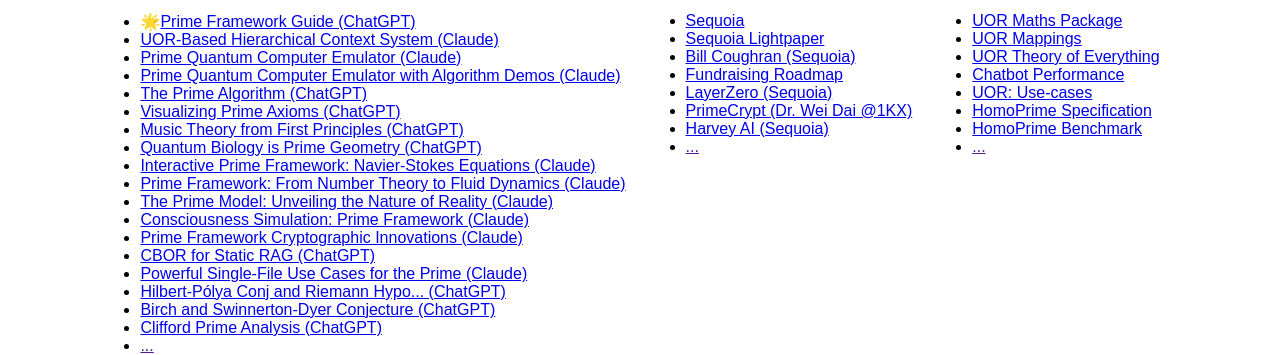
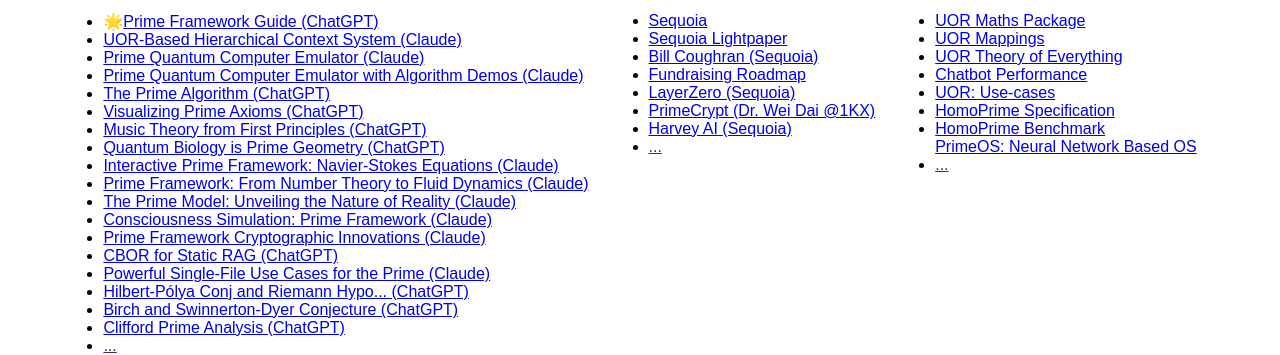
Before and after one commit to UOR-Foundation/public, a website: page src/Yggdrasil.html in a window 1280 px wide. Shown: the part 980-1335 px from the top of the page. Drawn offline with Linux system fonts and the light colour scheme.

Commit message:
Update Yggdrasil.html

```diff
--- a/src/Yggdrasil.html
+++ b/src/Yggdrasil.html
@@ -135,6 +135,7 @@
                     <li><a href="https://docs.google.com/document/d/1h7PXkqK6wwLPHLjleiw1sw94PM_FJC-1U0bDX0MQaJk/edit?tab=t.0">UOR: Use-cases</a></li>
 					<li><a href="https://drive.google.com/file/d/1fk5VPRpxn4OuWlDOhBL67FSmbGgCO5si/view?usp=sharing">HomoPrime Specification</a></li>
                     <li><a href="https://docs.google.com/document/d/1BNA2pgLUr13sRlJZsCOhZ8-jVdtUfQIPIx_Nfx9VZ1c/edit?tab=t.0#heading=h.f33kjxutfff2">HomoPrime Benchmark</a></li
+		    <li><a href="https://docs.google.com/document/d/1NMmEGII1sv_tt1zwEPPx4T5OdfDw7hvDUcaB3DMxRPk/edit?tab=t.0#heading=h.etqccy9euq8b">PrimeOS: Neural Network Based OS</a></li
                 </ul>
 					<li><a href="">...</a></li>
             </div>
```
